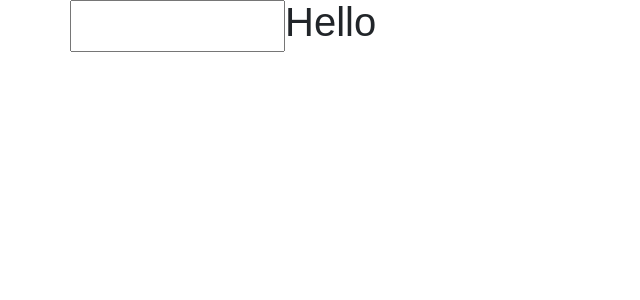
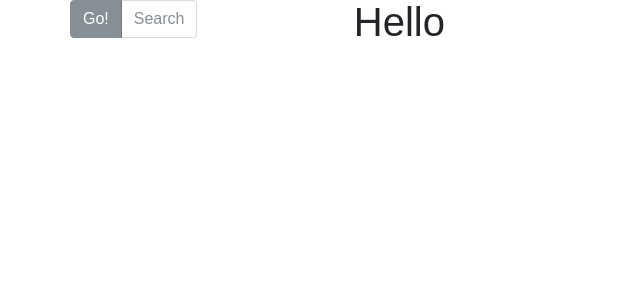
Before and after one commit to maksymko658/chatReact, a React (Create React App) app: page / in a window 1280 px wide. Shown: the top 300 px of the page, without its empty margins (0-640 px from the left). Built offline with nearby package versions, Linux system fonts and the light colour scheme.

Commit message:
forgot to use Upper case

```diff
--- a/src/App.js
+++ b/src/App.js
@@ -1,5 +1,5 @@
 import React, { Component } from 'react';
-import input from './components/input';
+import HAHA from './components/Inputt';
 import './App.css';
 
 class App extends Component {
@@ -7,7 +7,7 @@ class App extends Component {
     return (
       <div className="container">
         <div className="row">
-        <input />
+        <HAHA />
       <h1>Hello</h1>
         </div>
       </div>
--- /dev/null
+++ b/src/components/Inputt.js
@@ -0,0 +1,27 @@
+import React, { Component, PropTypes } from 'react';
+
+class Inputt extends Component {
+
+
+    constructor(props) {
+        super(props);
+    }
+
+    render() {
+        return (
+	<div class="row">
+	  <div class="col-lg-6">
+	    <div class="input-group">
+	      <span class="input-group-btn">
+	        <button class="btn btn-secondary" type="button">Go!</button>
+	      </span>
+	      <input type="text" class="form-control" placeholder="Search for..." aria-label="Search for..." />
+	    </div>
+	  </div>
+	  </div>
+
+        );
+    }
+}
+
+export default Inputt;
--- a/src/components/input.js
+++ /dev/null
@@ -1,19 +0,0 @@
-import React, { Component, PropTypes } from 'react';
-
-class input extends Component {
-
-
-    constructor(props) {
-        super(props);
-    }
-
-    render() {
-        return (
-        	<div className="container">
-             <input type="text" class="form-control" />
-             </div>
-        );
-    }
-}
-
-export default input;
```
